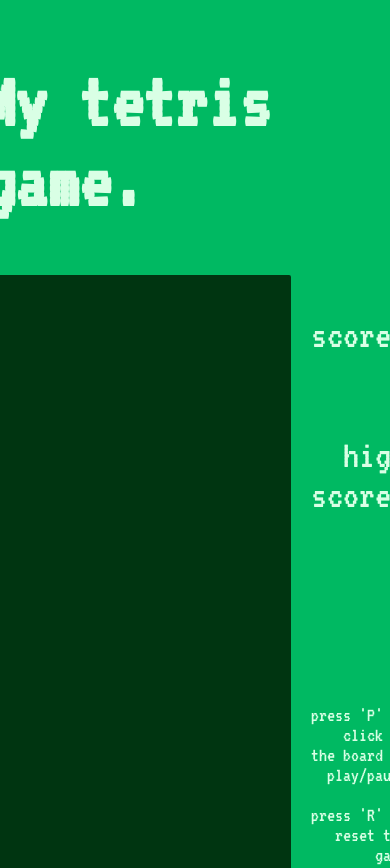
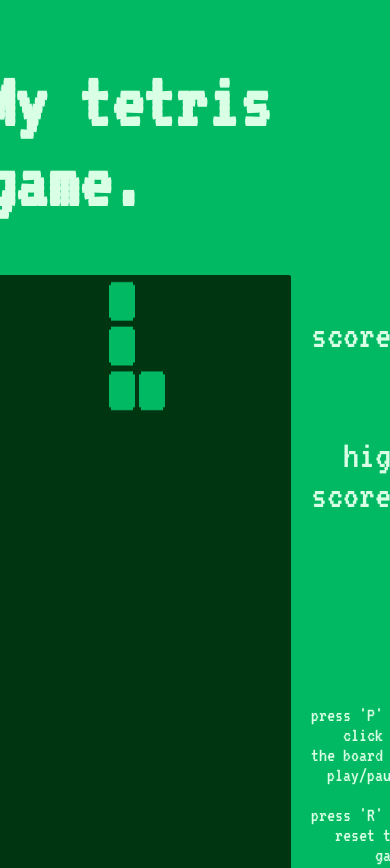
Before and after one commit to emil-litwiniec/tetris-game, a plain HTML site: page index.html in a window 390 px wide. Shown: the top 868 px of the page. Drawn offline with Linux system fonts and the light colour scheme.

Commit message:
Fix reset game to play it first. Clean logs.

```diff
--- a/index.html
+++ b/index.html
@@ -1,3 +1,4 @@
+<!DOCTYPE html>
 <html lang="en">
 <head>
     <meta charset="UTF-8">
@@ -5,7 +6,7 @@
     <meta http-equiv="X-UA-Compatible" content="ie=edge">
     <link href="https://fonts.googleapis.com/css?family=VT323" rel="stylesheet">
     <link rel="stylesheet" href="style.css">
-    <title>Document</title>
+    <title>Tetris | Game</title>
 </head>
 <body>
     <main class="main">
@@ -20,7 +21,7 @@
                     <p class="instructions">press 'R' to reset the game</p>
                     <p class="instructions">press '→' to move right</p>
                     <p class="instructions">press '←' to move left</p>
-                    <p class="instructions">press '	&#x2191;' to rotate</p>
+                    <p class="instructions">press '&#x2191;' to rotate</p>
                     <p class="instructions">press '↓' to fall faster</p>
                 </div>
             </div>
--- a/tetris.js
+++ b/tetris.js
@@ -2,10 +2,7 @@ const canvas = document.getElementById('canvas');
 const ctx = canvas.getContext('2d');
 
 
-
-
-
-//? -----------------    TETROMINOES -------------------- ///
+/// -----------------    TETROMINOES -------------------- ///
 
 const tShape = [[[0, 1, 0],
                 [1, 1, 1],
@@ -279,7 +276,6 @@ function drawDots(xp, yp) {
 function drawSquare(xp, yp, color) {
     let cXp = xp * step;
     let cYp = yp * step;
-    // ctx.beginPath();
     ctx.fillStyle = color;
     ctx. fillRect(cXp, cYp, sl, sl);
 
@@ -327,7 +323,6 @@ function gameOverScreen() {
     ctx.rect( rX  , rY , rW , rH);
     ctx.stroke();
     ctx.closePath();
-    // ctx.fillStyle = color1;
 
     /// DRAW DARK DOTS ON THE RECTANGLE
 
@@ -352,7 +347,6 @@ function gameOverScreen() {
     ctx.fillStyle = color1;
     ctx. fillRect(rX + 1, rY + rH - dD - 1, dD, dD);
     ctx.closePath();
-    // ctx.fillStyle = color2;
 
     /// DRAW LIGHT DOTS ON THE RECTANGLE
 
@@ -631,7 +625,6 @@ let isBlockedSide = (direction) => {
     } else if (direction == 'left') {
         direction = -1;
     }
-    // const left = -1;
     let cont = false;
     shapePosition.forEach(coords => {
     testMap.forEach(mapCoords => {
@@ -687,7 +680,6 @@ function clearCanvas() {
 const updateScore = () => {
     let scorePoints = document.querySelector('.score');
     scorePoints.innerText = `score: ${score}`;
-    // actualScore = score;
 }
 
 const updateHighScore = () => {
@@ -802,5 +794,7 @@ window.addEventListener('keydown', e => {
             break;
     }
 })
+canvas.addEventListener('click', toggleOn);
 
-canvas.addEventListener('click', toggleOn);
+    resetGame();
+    playAgain();
```
